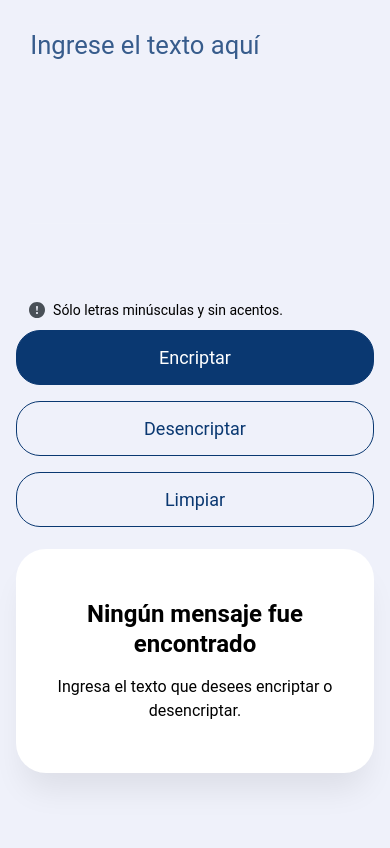
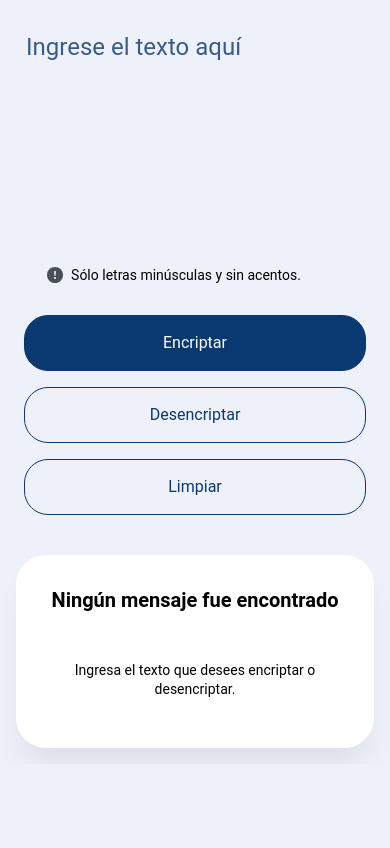
Before and after one commit to GabrielPaz00/challenge-oracle-one-encriptador, a plain HTML site: page index.html in a window 390 px wide. Shown: the part 80-928 px from the top of the page. After the commit the page ends 844 px from the top, so only its background shows below. Drawn offline with Linux system fonts and the light colour scheme.

Commit message:
Refactor CSS for improved responsiveness and maintainability; adjust layout, padding, and font sizes for mobile view

```diff
--- a/styles/style.css
+++ b/styles/style.css
@@ -1,384 +1,360 @@
 @import url(color-palette.css);
+
+/* Universal Box Sizing */
+* {
+  box-sizing: border-box;
+}
+
 body {
   background-color: var(--light-blue-200);
-	font-family:'Roboto', sans-serif;
+  font-family: 'Roboto', sans-serif;
+  display: flex;
+  flex-direction: column;
+  min-height: 100vh; /* Ensure body takes at least full viewport height */
 }
+
+header {
+  box-sizing: border-box;
+  display: flex;
+  align-items: center;
+  justify-content: space-between;
+}
+header img {
+  padding-left: 1rem;
+  padding-top: 1rem;
+}
+
 button {
-	width: 320px;
-	height: 70px;
-	border-radius: 24px;
-	padding: 24px;
+  width: 20rem;
+  height: 4.375rem;
+  border-radius: 1.5rem;
+  padding: 1.5rem;
   text-align: center;
-	font-size: 16px;
-	border: 1px var(--dark-blue-300) solid;
+  font-size: 1rem;
+  border: 0.0625rem solid var(--dark-blue-300);
   font-family: inherit;
   transition: 0.2s;
 }
+
 button:hover {
   cursor: pointer;
   transition: 0.2s;
 }
+
 /*Contenedor principal*/
 .main-conteiner {
-	position: absolute;
+  position: relative;
   box-sizing: border-box;
   width: 100%;
-	height: 100%;
+  flex-grow: 1; /* Allows it to take available space */
   display: flex;
   justify-content: space-between;
-	padding: 40px 40px 40px 270px;
+  padding: 1rem 1rem 2rem 3rem; /* 40px = 2.5rem, 270px = 16.875rem */
+  gap: 2rem; /* Added gap between left and right containers */
+}
 
-}
 /*Aside izquierdo*/
 .left-conteiner {
   display: flex;
   flex-direction: column;
   justify-content: space-between;
+  flex-grow: 1; /* Allows left container to grow */
+  max-width: 60%; /* Limit left container width */
+}
+
+/*Contenedor del logo*/
+header {
+  height: 4rem; /* 48px */
+  width: 100%;
+  padding: 1rem 0; /* Adjust padding */
   box-sizing: border-box;
 }
-/*Contenedor del logo*/
-.logo {
-	height: 48px;
-	width: 32px;
-	position: relative;
-	left: -156px;
-	box-sizing: border-box;
-}
+
 /*Area para ingresar texto*/
 #text-box {
   resize: none;
-	width: 600px;
-	height: 300px;
-	position: relative;
-	top: -80px;
+  width: 100%; /* Make it responsive */
+  max-width: 37.5rem; /* 600px */
+  height: 18.75rem; /* 300px */
   color: var(--dark-blue-300);
-	line-height: 150%;
-	font-size: 32px;
+  line-height: 1.5;
+  font-size: 2rem; /* 32px */
   font-family: inherit;
   background-color: var(--light-blue-200);
   text-align: left;
   border: none;
 }
+
 #text-box:hover {
   cursor: pointer;
 }
+
 #text-box:focus {
   outline-style: solid;
   outline-color: var(--light-blue-200);
+  outline-width: 0.125rem; /* Add a subtle outline */
 }
+
 #text-box::placeholder {
   color: var(--dark-blue-300);
   opacity: 0.8;
 }
+
 /*Contenedores para botones de enciptar y desencriptar*/
 .conteiner-items {
   display: flex;
   flex-direction: column;
-	gap: 16px;
+  gap: 1rem;
 }
+
 /*Icono de signo de explamación y su caption*/
 .figure-exclamation-circle {
   display: flex;
-	gap: 8px;
-	width: 300px;
+  align-items: center; /* Vertically align icon and text */
+  gap: 0.5rem;
+  width: 100%; /* Make it responsive */
+  max-width: 18.75rem;
+  margin-bottom: 1rem; /* Add some space below */
 }
-.figure-exclamation-circle figcaption{
+
+.figure-exclamation-circle figcaption {
   color: var(--grey-400);
   font-family: inherit;
+  font-size: 0.875rem; /* Adjusted font size */
 }
+
 /*Botones de enciptar y desencriptar*/
 .conteiner-btns {
-	width: 670px;
-	height: 70px;
+  width: 100%;
+  max-width: 41.875rem; /* 670px */
+  height: auto; /* Allow height to adjust */
   display: flex;
   align-items: center;
   justify-content: left;
-	gap: 24px;
-	padding-bottom: 22px;
+  gap: 1.5rem;
+  padding-bottom: 1.375rem;
+  flex-wrap: wrap; /* Allow buttons to wrap */
 }
+
 .btn1 {
   color: white;
   background-color: var(--dark-blue-300);
 }
+
 .btn1:hover {
   background-color: var(--dark-blue-400);
 }
+
 .btn1:active {
   background-color: var(--dark-blue-500);
-	scale: 1.04;
+  transform: scale(1.02); /* Use transform for smooth scaling */
 }
-.btn2, .copy-btn {
+
+.btn2,
+.copy-btn {
   color: var(--dark-blue-300);
   background-color: transparent;
 }
+
 .btn2:hover {
   background-color: var(--light-blue-300);
 }
+
 .btn2:active {
   background-color: var(--light-blue-400);
-	scale: 1.04;
+  transform: scale(1.02);
 }
+
 .clean-btn {
   background-color: var(--light-blue-200);
   color: var(--dark-blue-300);
+}
 
-}
 .clean-btn:hover {
   background-color: var(--light-blue-300);
 }
+
 .clean-btn:active {
   background-color: var(--light-blue-400);
-	scale: 1.04;
+  transform: scale(1.02);
 }
+
 .copy-btn:hover {
   background-color: var(--light-blue-200);
 }
+
 .copy-btn:active {
   background-color: var(--light-blue-300);
-	scale: 1.04;
+  transform: scale(1.02);
 }
+
 /*Aside derecho*/
 .right-conteiner {
   box-sizing: border-box;
   background-color: white;
-	width: 400px;
-	height: 100%;
-	right: 0;
-	border-radius: 30px;
-	padding: 30px;
-	box-shadow: 0px 24px 32px -8px rgba(0, 0, 0, 0.08);
+  width: 25rem; /* 400px */
+  min-width: 20rem; /* Minimum width for smaller screens */
+  height: 80vh;
+  border-radius: 1.875rem;
+  padding: 1rem;
+  margin: 0;
+  transition: 0.2s;
+  box-shadow: 0 1.5rem 2rem -0.5rem rgba(0, 0, 0, 0.08);
   display: flex;
   flex-direction: column;
   align-items: center;
   justify-content: center;
+  text-align: center; /* Center text within this container */
 }
-/*Mientras no haya mensaje*/
-/*Imagen principal*/
+
+/*While there is no message*/
+/*Main image*/
 .right-conteiner .dibujo {
   box-sizing: border-box;
   text-align: center;
   font-family: inherit;
   padding: 32px;
+}
 
-}
-.right-conteiner.dibujo img {
+.right-conteiner .dibujo img {
   width: 330px;
   height: 300px;
+  max-width: 100%; /* Make image responsive */
+  height: auto; /* Maintain aspect ratio */
 }
-.right-conteiner .dibujo b	{
+
+.right-conteiner .dibujo b {
   font-weight: bold;
-	font-size: 24px;
-	line-height: 30px;
+  font-size: 1.5rem; /* 24px */
+  line-height: 1.25; /* 30px */
+  margin-bottom: 1rem; /* Space below bold text */
+  display: block; /* Make it a block element to apply margin */
 }
+
 .right-conteiner .dibujo p {
-	line-height: 24px;
-	font-size: 16px;
+  line-height: 1.5; /* 24px */
+  font-size: 1rem; /* 16px */
   color: var(--grey-400);
 }
-/*Mientras sí haya mensaje*/
-/*Mensaje desencriptado*/
+
+/*While there is a message*/
+/*Decrypted message*/
 #message-des {
-	color: var(--gray-400);
+  color: var(--grey-400);
   text-align: left;
-	font-size: 24px;
+  font-size: 1.5rem;
   display: block;
-	line-height: 150%;
+  line-height: 1.5;
+  padding: 1rem; /* Add padding for text */
+  word-wrap: break-word; /* Ensure long words break */
+  white-space: pre-wrap; /* Preserve whitespace and wrap text */
+  flex-grow: 1; /* Allow message to take space */
 }
-/*Boton para copiar texto*/
-.copy-btn{
-	display: none;
+
+/*Button to copy text*/
+.copy-btn {
+  display: none; /* Initially hidden */
+  width: 100%;
+  max-width: 20rem; /* Limit copy button width */
+  margin-top: 1rem; /* Space above copy button */
 }
+
+/* Ensure figure.dibujo is shown initially */
 .right-conteiner figure.dibujo {
   display: block;
 }
 
-/*Vista de celular*/
+/* Mobile View */
 @media only screen and (max-width: 640px) {
+  body {
+    padding: 0 1rem; /* Add horizontal padding to body */
+  }
+
   .main-conteiner {
-		box-sizing: border-box;
-		height: 110%;
     flex-direction: column;
-		align-items: center;
-		justify-content: start;
-		padding: 0;
-		padding: 16px;
-		gap: calc(4%);
+    padding: 1rem 0; /* Adjust padding for mobile */
+    height: auto; /* Allow height to adjust based on content */
+    align-items: center; /* Center content horizontally */
+    gap: 1.5rem; /* Adjust gap */
   }
-	/*Aside izquierdo*/
+
   .left-conteiner {
-		width: calc(100%);
+    width: 100%; /* Take full width */
+    max-width: none; /* Remove max-width restriction */
+    padding: 0 0.5rem; /* Add some padding */
   }
-	.logo {
-		scale: calc(70%);
-		top: 0px;
-		left: 8px;
-		box-sizing: border-box;
+
+  header {
+    width: auto; /* Auto width */
+    padding: 0.5rem 0; /* Adjust padding */
+    text-align: left;
   }
+
   #text-box {
-		width: calc(90%);
-		resize: none;
-		scale: 0.8;
-		position: relative;
-		top: 16px;
-		left: -20px;
-		font-size: 32px;
+    width: 100%; /* Full width on mobile */
+    max-width: none;
+    height: 12.5rem; /* Adjust height for mobile */
+    font-size: 1.5rem; /* Smaller font size for mobile */
   }
-	.conteiner-items {
-		height: calc(60%);
-		width: calc(100%);
-		display: flex;
-		flex-direction: column;
-		gap: 12px;
-		align-items: center;
-		justify-content: center;
-		box-sizing: border-box;
+
+  .figure-exclamation-circle {
+    width: 100%;
+    justify-content: center; /* Center icon and caption */
+    font-size: 0.75rem;
   }
-	.figure-exclamation-circle {
-		width: 280px;
-		align-self: start;
-		align-items: center;
-		justify-content: center;
+
+  .conteiner-btns {
+    flex-direction: column; /* Stack buttons vertically */
+    width: 100%;
+    max-width: none;
+    padding-bottom: 0; /* Remove bottom padding */
+    align-items: center; /* Center buttons horizontally */
+    gap: 1rem; /* Adjust gap between stacked buttons */
   }
-	figure.figure-exclamation-circle figcaption{
-		font-size: 14px;
+
+  button {
+    width: 100%; /* Full width for buttons on mobile */
+    height: 3.5rem; /* Adjust button height */
+    padding: 0.8rem; /* Adjust padding */
+    font-size: 1rem; /* Adjust font size */
   }
-	.conteiner-btns{
-		height: calc(40%);
-		width: calc(100%);
-		display: flex;
-		flex-direction: column;
-		align-items: center;
-		justify-content: start;
-		gap: 16px;
-		padding-bottom: 0px;
-		box-sizing: border-box;
+
+  .right-conteiner {
+    width: 100%; /* Full width on mobile */
+    height: auto; /* Auto height for content */
+    min-height: 10rem; /* Minimum height for the right container */
+    padding: 1rem;
+    margin-top: 1rem; /* Space from elements above */
   }
-	/*Aside derecho*/
-	.right-conteiner {
-		box-sizing: border-box;
-		width: calc(100%);
-		height: calc(25%);
-		transition: 0.2s;
-		margin: 0;
-		padding: 16px;
-		justify-content: center;
+
+  .right-conteiner .dibujo {
+    padding: 1rem; /* Adjusted padding */
   }
-	.right-conteiner .dibujo {
-		padding: 0px;
+
+  .right-conteiner .dibujo img {
+    display: none; /* Hide image on mobile */
   }
-	.right-conteiner .dibujo img {
-		display: none;
+
+  .right-conteiner .dibujo b {
+    font-size: 1.25rem; /* Smaller font size */
+    line-height: 1.3;
   }
-	/*Botones*/
-	button {
-		width: 100%;
-		height: 80%;
-		margin: 0;
-		padding: 0;
-		padding: 16px;
-		font-size: 18px;
+
+  .right-conteiner .dibujo p {
+    font-size: 0.875rem; /* Smaller font size */
+    line-height: 1.4;
   }
-	#copy-text {
-		width: 320px;
-		height: 60px;
-		margin: 0;
-		padding: 0;
-		font-size: 16px;
-		display: none;
+
+  #message-des {
+    font-size: 1.2rem; /* Adjusted font size for mobile */
+    text-align: center; /* Center text when displayed */
+    padding: 0.5rem; /* Adjust padding */
+  }
+
+  .copy-btn {
+    width: 100%; /* Full width for copy button */
+    height: 3.5rem; /* Adjust height */
+    margin: 1rem auto 0 auto; /* Center button with margin */
+    font-size: 1rem; /* Adjust font size */
   }
 }
-/*Vista de tablet*/
-@media only screen and (max-width: 1080px) and (min-width: 641px){
-	.main-conteiner {
-		box-sizing: border-box;
-		height: 110%;
-		flex-direction: column;
-		align-items: center;
-		justify-content: start;
-		padding: 0;
-		padding:20px;
-		gap: calc(4%);
-	}
-	/*Aside izquierdo*/
-	.left-conteiner {
-		width: calc(80%);
-	}
-	.logo {
-		scale: calc(80%);
-		top: 0px;
-		left: 0px;
-		box-sizing: border-box;
-	}
-	#text-box {
-		width: calc(90%);
-		resize: none;
-		scale: 0.8;
-		position: relative;
-		top: 16px;
-		left: -64px;
-		font-size: 32px;
-	}
-	.conteiner-items {
-		height: calc(60%);
-		width: calc(100%);
-		display: flex;
-		flex-direction: column;
-		gap: 12px;
-		align-items: center;
-		justify-content: center;
-		box-sizing: border-box;
-	}
-	.figure-exclamation-circle {
-		width: 280px;
-		align-self: start;
-		align-items: center;
-		justify-content: center;
-	}
-	figure.figure-exclamation-circle figcaption{
-		font-size: 14px;
-	}
-	.conteiner-btns{
-		height: calc(40%);
-		width: calc(100%);
-		display: flex;
-		flex-direction: row;
-		align-items: center;
-		justify-content: start;
-		gap: 16px;
-		padding-bottom: 0px;
-		box-sizing: border-box;
-	}
-	/*Aside derecho*/
-	.right-conteiner {
-		box-sizing: border-box;
-		width: calc(80%);
-		height: calc(20%);
-		transition: 0.2s;
-		margin: 0;
-		padding: 16px;
-		justify-content: center;
-	}
-	.right-conteiner .dibujo {
-		padding: 0px;
-	}
-	.right-conteiner .dibujo img {
-		display: none;
-	}
-	/*Botones*/
-	button {
-		width: 100%;
-		height: 80%;
-		margin: 0;
-		padding: 0;
-		padding: 16px;
-		font-size: 18px;
-	}
-	#copy-text {
-		width: 320px;
-		height: 60px;
-		margin: 0;
-		padding: 0;
-		font-size: 16px;
-		display: none;
-	}
-}
```
Lines whose indentation alone changed are shown as unchanged.
